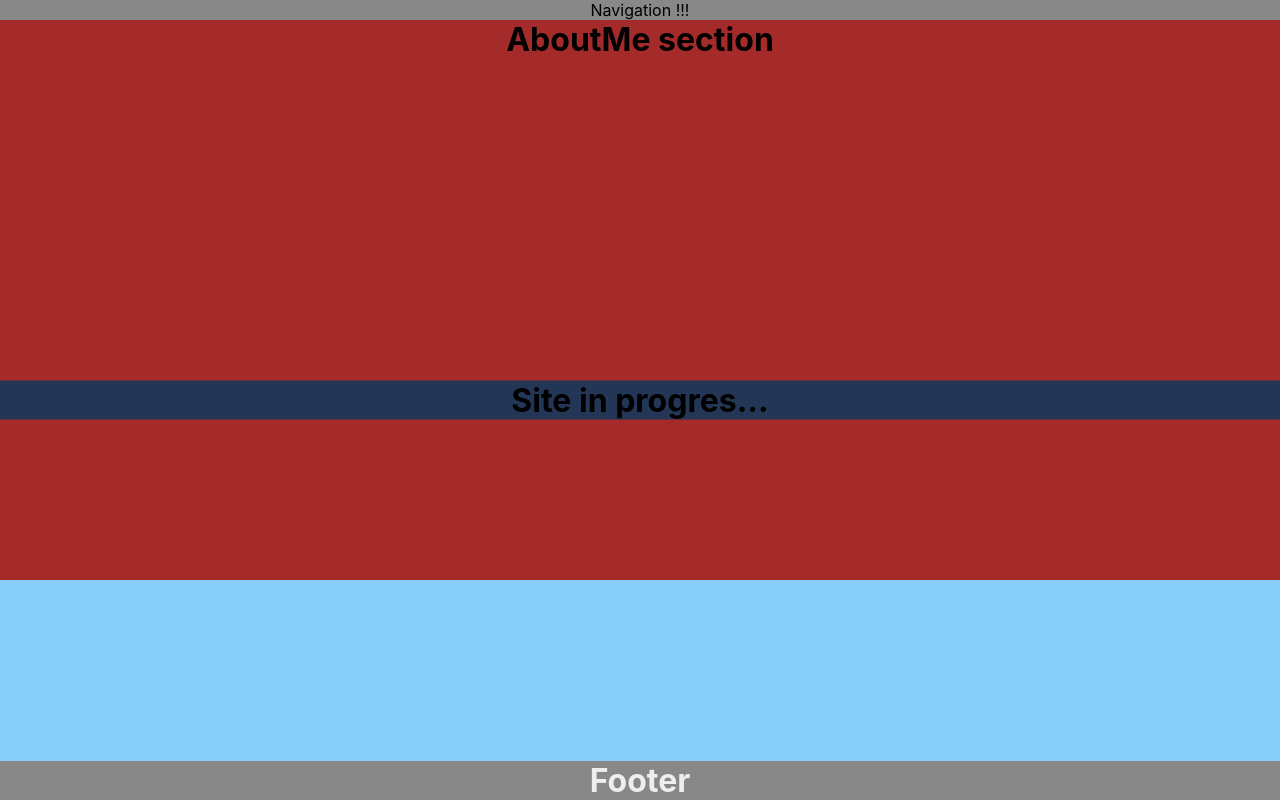
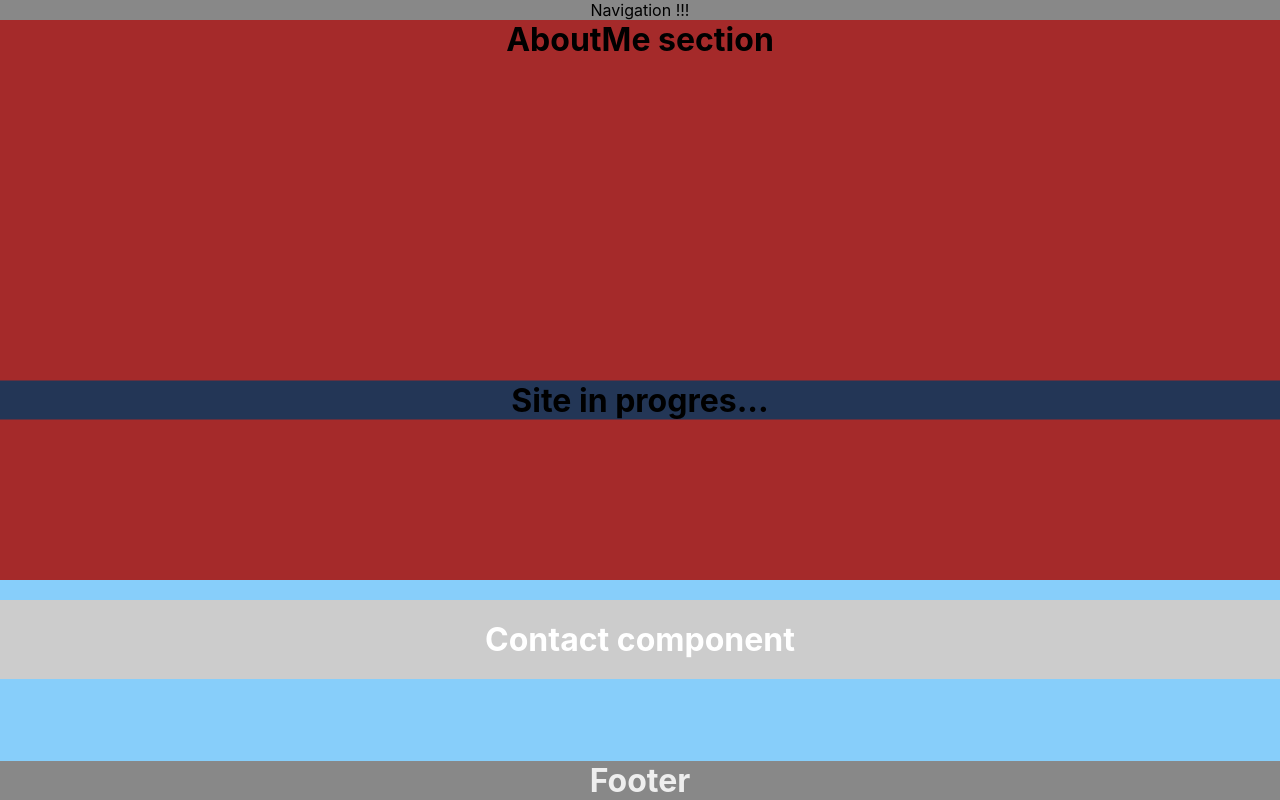
Before and after one commit to kato86/Portfolio_v2, a React (Create React App) app: page / in a window 1280 px wide. Built offline with nearby package versions, Linux system fonts and the light colour scheme.

Commit message:
Change scss Contact section

```diff
--- a/src/scss/components/Contact.scss
+++ b/src/scss/components/Contact.scss
@@ -1,5 +1,8 @@
 .Contact {
+  position: absolute;
   padding: 20px;
   background-color: #ccc;
   color: white;
+  top: 75vh;
+  width: 100vw;
 }
```
